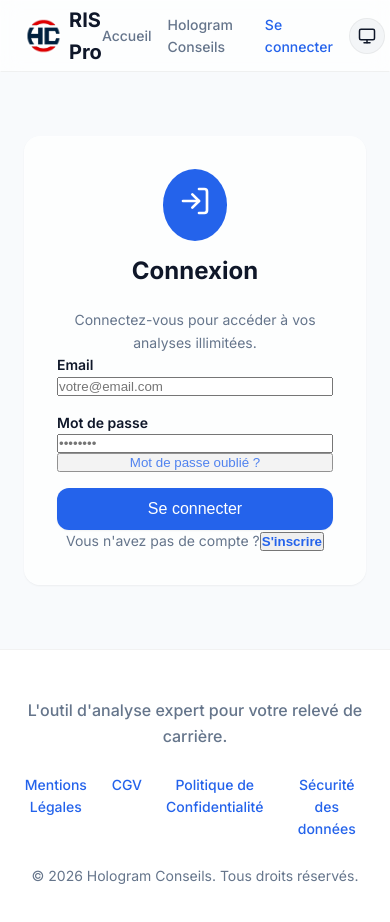
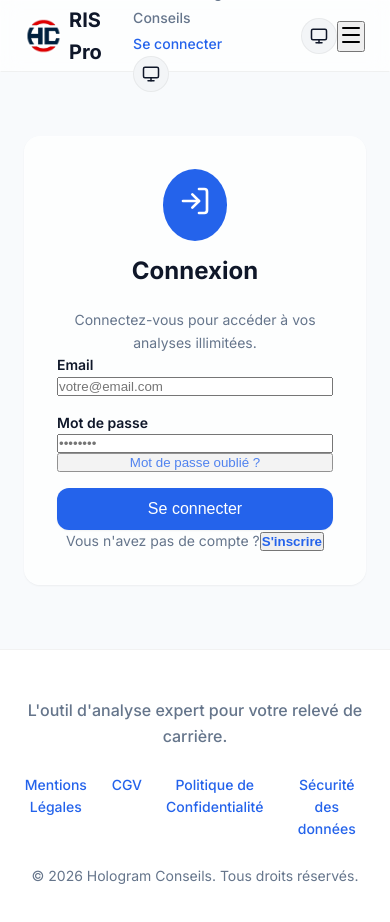
Before and after one commit to hologramconseils/ris-pro, a React (Vite) app: page /login in a window 390 px wide. Shown: the top 922 px of the page. Built offline with nearby package versions, Linux system fonts and the light colour scheme; no server answers.

Commit message:
UI: Add mobile hamburger menu & autocomplete tags for accessibility

```diff
--- a/src/components/Header.jsx
+++ b/src/components/Header.jsx
@@ -1,6 +1,6 @@
 import React, { useState, useEffect } from 'react'
 import { Link, useNavigate } from 'react-router-dom'
-import { Sun, Moon, Monitor } from 'lucide-react'
+import { Sun, Moon, Monitor, Menu, X } from 'lucide-react'
 import { useAuth } from '../AuthContext'
 import { supabase } from '../lib/supabase'
 
@@ -38,10 +38,12 @@ function ThemeToggle() {
 export default function Header() {
   const { user } = useAuth();
   const navigate = useNavigate();
+  const [isMenuOpen, setIsMenuOpen] = useState(false);
 
   const handleLogout = async () => {
     await supabase.auth.signOut();
     navigate('/');
+    setIsMenuOpen(false);
   };
 
   return (
@@ -51,7 +53,9 @@ export default function Header() {
           <img src="/logo.png" alt="Hologram Conseils" className="brand-logo" style={{ height: '36px', width: 'auto' }} />
           <span className="font-bold text-xl tracking-tight">RIS Pro</span>
         </Link>
-        <nav className="flex gap-4 items-center">
+
+        {/* Desktop Navigation */}
+        <nav className="hidden md:flex gap-4 items-center">
           <Link to="/" className="text-sm font-medium text-muted hover:text-main">Accueil</Link>
           <a href="https://hologramconseils.com" target="_blank" rel="noopener noreferrer" className="text-sm font-medium text-muted hover:text-main">
             Hologram Conseils
@@ -73,7 +77,39 @@ export default function Header() {
 
           <ThemeToggle />
         </nav>
+
+        {/* Mobile Toggle Button */}
+        <div className="md:hidden flex items-center gap-3">
+          <ThemeToggle />
+          <button onClick={() => setIsMenuOpen(!isMenuOpen)} className="p-2 text-main">
+            {isMenuOpen ? <X size={24} /> : <Menu size={24} />}
+          </button>
+        </div>
       </div>
+
+      {/* Mobile Navigation Menu */}
+      {isMenuOpen && (
+        <div className="md:hidden absolute top-[70px] left-0 w-full bg-page border-b border-border shadow-lg p-4 flex flex-col gap-4 animate-fade-in">
+          <Link to="/" onClick={() => setIsMenuOpen(false)} className="text-base font-medium text-main hover:text-primary">Accueil</Link>
+          <a href="https://hologramconseils.com" target="_blank" rel="noopener noreferrer" className="text-base font-medium text-main hover:text-primary">
+            Hologram Conseils
+          </a>
+          <div className="h-px w-full bg-border my-1" />
+
+          {user ? (
+            <button
+              className="text-base font-medium text-primary text-left cursor-pointer bg-transparent border-none p-0"
+              onClick={handleLogout}
+            >
+              Se déconnecter
+            </button>
+          ) : (
+            <Link to="/login" onClick={() => setIsMenuOpen(false)} className="text-base font-medium text-primary">
+              Se connecter
+            </Link>
+          )}
+        </div>
+      )}
     </header>
   )
 }
--- a/src/pages/Login.jsx
+++ b/src/pages/Login.jsx
@@ -154,6 +154,7 @@ export default function Login() {
                 placeholder="votre@email.com"
                 value={email}
                 onChange={(e) => setEmail(e.target.value)}
+                autoComplete="username"
                 required
               />
             </div>
@@ -166,6 +167,7 @@ export default function Login() {
               placeholder="••••••••"
               value={password}
               onChange={(e) => setPassword(e.target.value)}
+              autoComplete={isResetting || !isLogin ? "new-password" : "current-password"}
               required
             />
             {isLogin && (
```
